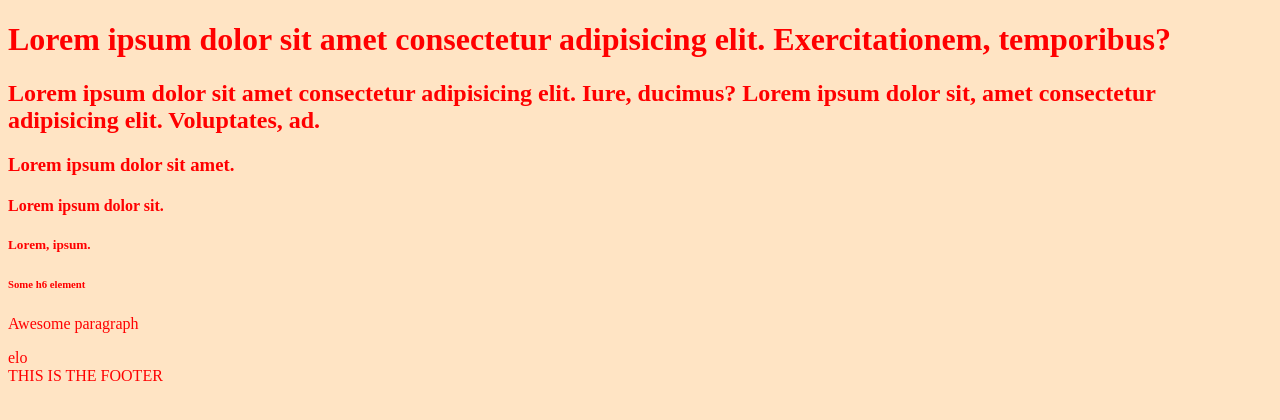
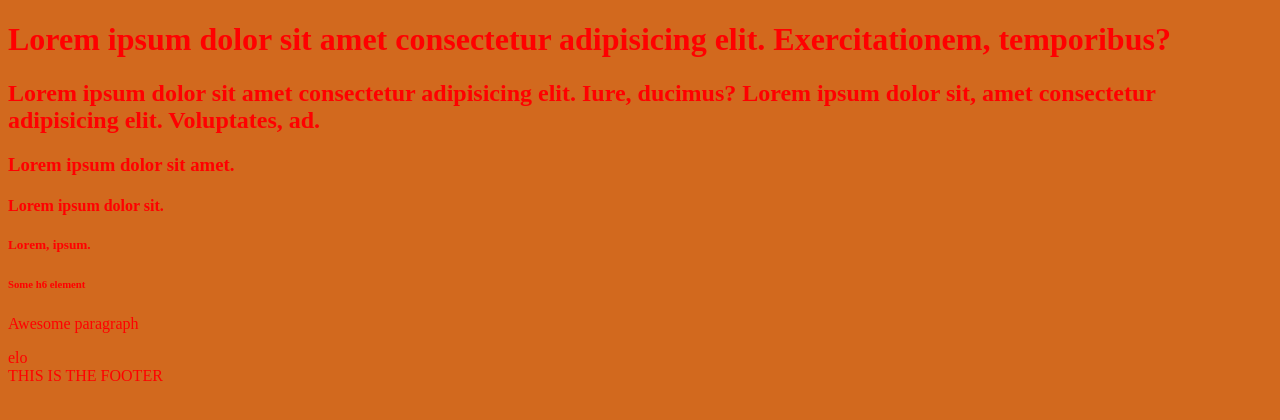
Before and after one commit to TBT50/git, a plain HTML site: page index.html in a window 1280 px wide. Drawn offline with Linux system fonts and the light colour scheme.

Commit message:
feat: change the backgorund-color of the <body> element

```diff
--- a/index.html
+++ b/index.html
@@ -7,8 +7,8 @@
     <title>Document#2</title>
     <style>
       body {
-        background-color: bisque;
         color: red;
+        background-color: chocolate;
       }
     </style>
   </head>
```
